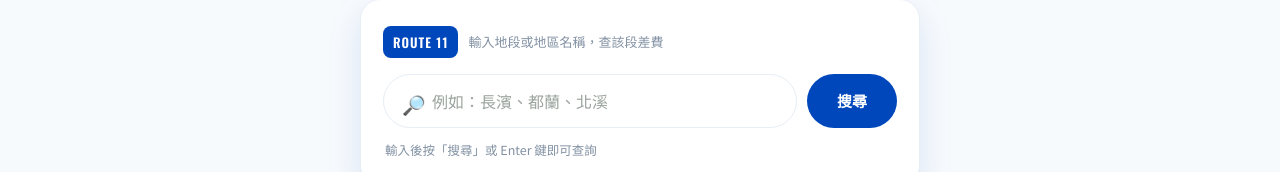
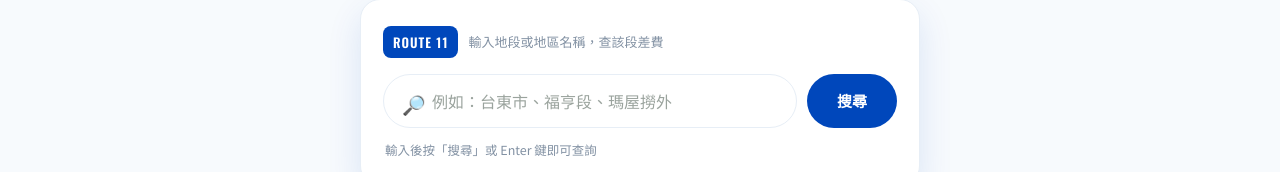
Before and after one commit to All-money-back-me-home/serchsystem, a plain HTML site: page index.html in a window 1280 px wide. Shown: the part 212-384 px from the top of the page. Drawn offline with nearby package versions, Linux system fonts and the light colour scheme.

Commit message:
Update index.html

```diff
--- a/index.html
+++ b/index.html
@@ -220,7 +220,7 @@ body.admin-mode .admin-badge{display:inline-flex}
       <div class="search-row">
         <div class="search-box">
           <span class="search-icon">🔎</span>
-          <input id="search" type="search" placeholder="例如：長濱、都蘭、北溪">
+          <input id="search" type="search" placeholder="例如：台東市、福亨段、瑪屋撈外">
         </div>
         <button class="btn-primary btn-pill" onclick="doSearch()">搜尋</button>
         <button class="btn-primary admin-only" onclick="openModal()">＋ 新增地段</button>
```
